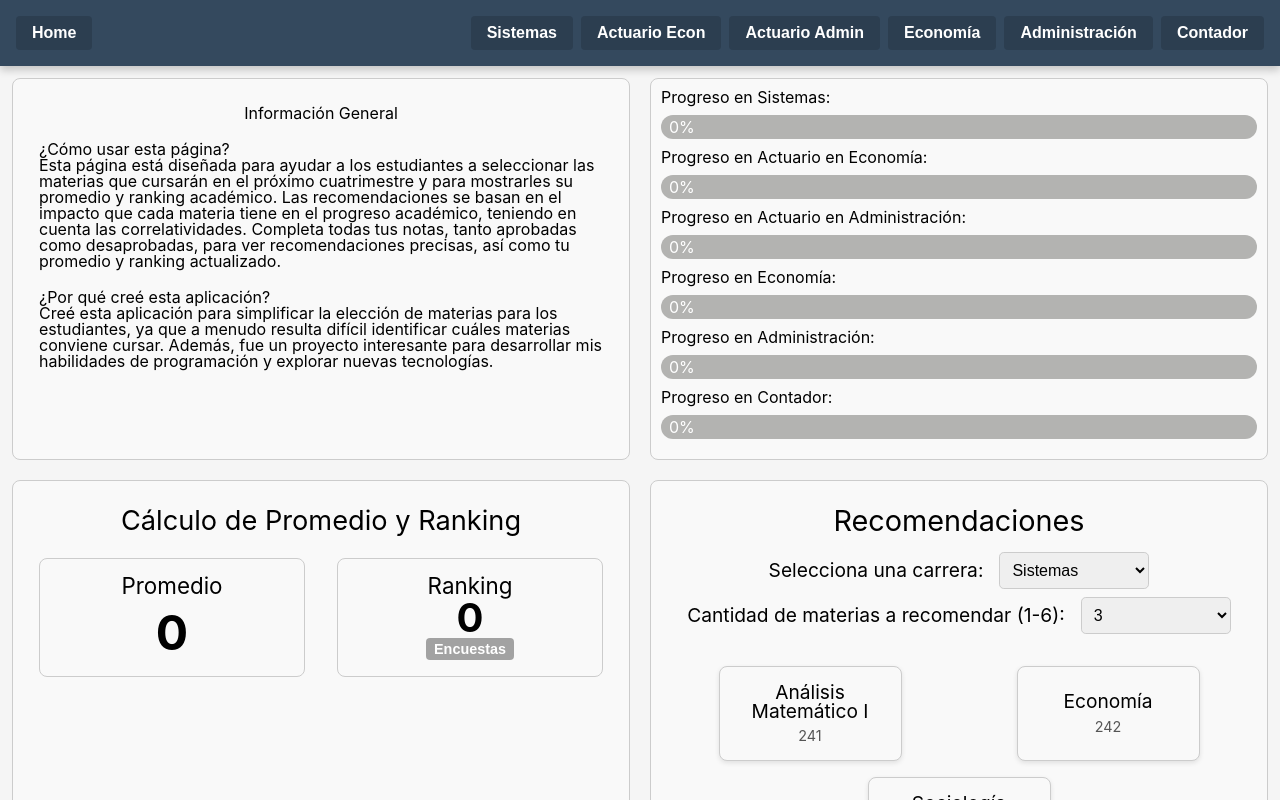
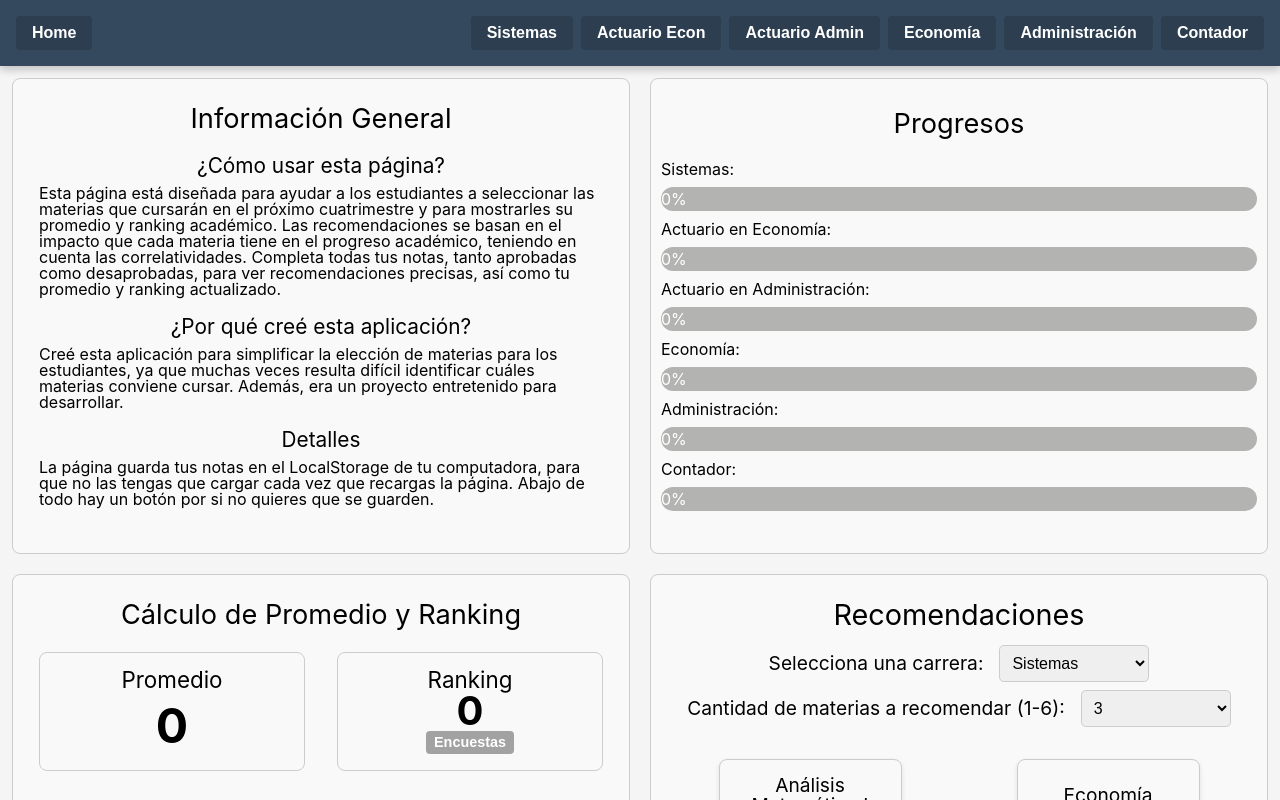
Before and after one commit to TDamonteAzpiazu/Carreras, a React (Create React App) app in the folder front/: page / in a window 1280 px wide. Shown: the top 800 px of the page. Built offline with nearby package versions, Linux system fonts and the light colour scheme.

Commit message:
Modificaciones generales de estilos en toda la pagina

```diff
--- a/front/src/components/primary/footer/footer.tsx
+++ b/front/src/components/primary/footer/footer.tsx
@@ -8,7 +8,6 @@ export const Footer = () => {
     const handleClearStorage = () => {
         localStorage.clear();
         resetStore();
-        alert('LocalStorage y estado reseteados');
     };
 
     return (
--- a/front/src/components/primary/informacionGeneral/informacionGeneral.module.css
+++ b/front/src/components/primary/informacionGeneral/informacionGeneral.module.css
@@ -5,12 +5,19 @@
 }
 
 .title {
+    font-size: 1.7rem; /* Tamaño del título */
+    margin-bottom: 1.5rem;
     text-align: center;
-    margin-bottom: 1.25rem; /* 20px */
 }
 
 .section {
     margin-bottom: 1.25rem; /* 20px */
+}
+
+.section h2 {
+    margin-bottom: 0.5rem; /* 10px */
+    text-align: center;
+    font-size: 1.3rem;
 }
 
 h2 {
--- a/front/src/components/primary/informacionGeneral/informacionGeneral.tsx
+++ b/front/src/components/primary/informacionGeneral/informacionGeneral.tsx
@@ -15,7 +15,14 @@ export const InformacionGeneral = () => {
             <section className={styles.section}>
                 <h2>¿Por qué creé esta aplicación?</h2>
                 <p>
-                    Creé esta aplicación para simplificar la elección de materias para los estudiantes, ya que a menudo resulta difícil identificar cuáles materias conviene cursar. Además, fue un proyecto interesante para desarrollar mis habilidades de programación y explorar nuevas tecnologías.
+                    Creé esta aplicación para simplificar la elección de materias para los estudiantes, ya que muchas veces resulta difícil identificar cuáles materias conviene cursar. Además, era un proyecto entretenido para desarrollar.
+                </p>
+            </section>
+
+            <section className={styles.section}>
+                <h2>Detalles</h2>
+                <p>
+                    La página guarda tus notas en el LocalStorage de tu computadora, para que no las tengas que cargar cada vez que recargas la página. Abajo de todo hay un botón por si no quieres que se guarden.
                 </p>
             </section>
         </div>
--- /dev/null
+++ b/front/src/components/primary/progresos/progresos.module.css
@@ -0,0 +1,6 @@
+.title {
+    font-size: 1.7rem; /* Tamaño del título */
+    margin-bottom: 1.5rem;
+    text-align: center;
+    margin-top: 1.3rem;
+}
--- a/front/src/components/primary/progresos/progresos.tsx
+++ b/front/src/components/primary/progresos/progresos.tsx
@@ -1,30 +1,34 @@
 import { ProgressBar } from "../../secondary/progressBar/progressBar";
+import styles from "./progresos.module.css";
 
 export const BarrasProgreso = ({ getProgreso }: { getProgreso: Function }) => {
     return (
         <div>
             <div>
-                <h3>Progreso en Sistemas:</h3>
+                <h1 className={styles.title}>Progresos</h1>
+            </div>
+            <div>
+                <h3>Sistemas:</h3>
                 <ProgressBar progreso={getProgreso('sistemas')} />
             </div>
             <div>
-                <h3>Progreso en Actuario en Economía:</h3>
+                <h3>Actuario en Economía:</h3>
                 <ProgressBar progreso={getProgreso('actuarioEconomia')} />
             </div>
             <div>
-                <h3>Progreso en Actuario en Administración:</h3>
+                <h3>Actuario en Administración:</h3>
                 <ProgressBar progreso={getProgreso('actuarioAdministracion')} />
             </div>
             <div>
-                <h3>Progreso en Economía:</h3>
+                <h3>Economía:</h3>
                 <ProgressBar progreso={getProgreso('economia')} />
             </div>
             <div>
-                <h3>Progreso en Administración:</h3>
+                <h3>Administración:</h3>
                 <ProgressBar progreso={getProgreso('administracion')} />
             </div>
             <div>
-                <h3>Progreso en Contador:</h3>
+                <h3>Contador:</h3>
                 <ProgressBar progreso={getProgreso('contador')} />
             </div>
         </div>
--- a/front/src/components/secondary/progressBar/progressBar.tsx
+++ b/front/src/components/secondary/progressBar/progressBar.tsx
@@ -1,21 +1,42 @@
+import { useEffect, useState } from 'react';
+
 export const ProgressBar = ({ progreso }: { progreso: number }) => {
+    const [displayProgress, setDisplayProgress] = useState(0);
+
+    // Usa un efecto para animar la barra de progreso cuando el componente se monta
+    useEffect(() => {
+        const timer = setTimeout(() => {
+            setDisplayProgress(progreso);
+        }, 100); // Pequeño retraso para la animación
+        return () => clearTimeout(timer); // Limpieza del timeout
+    }, [progreso]);
+
+    // Función que calcula el color basado en el progreso
+    const getProgressColor = (percentage: number) => {
+        const r = Math.floor(241 - (percentage * (241 - 39)) / 100); // Va de 241 (amarillo) a 39 (verde)
+        const g = Math.floor(196 + (percentage * (174 - 196)) / 100); // Va de 196 (amarillo) a 174 (verde)
+        const b = 15; // Mantener el componente azul constante
+
+        return `rgb(${r}, ${g}, ${b})`;
+    };
+
     const progressStyle: React.CSSProperties = {
-        width: progreso > 0 ? `${progreso}%` : '0', // Evita mostrar la barra si progreso es 0
-        backgroundColor: progreso > 0 ? '#4caf50' : 'transparent', // Solo muestra color si hay progreso
+        width: `${displayProgress}%`, // Usa el progreso animado
+        backgroundColor: getProgressColor(displayProgress), // Color cambia basado en el progreso
         height: '1.5rem',
         borderRadius: '0.75rem',
-        textAlign: progreso === 0 ? 'left' : 'center', // Alinea el texto a la izquierda
-        paddingLeft: '0.5rem', // Espaciado interno para el texto
+        textAlign: 'center', // Alinea el texto al centro
         color: 'white',
         lineHeight: '1.5rem', // Centra verticalmente el texto
         marginBottom: '0.625rem',
         marginTop: '0.625rem',
+        transition: 'width 1s ease-in-out, background-color 1s ease-in-out', // Animación suave tanto en el ancho como en el color
     };
 
     return (
         <div style={{ width: '100%', backgroundColor: '#b3b3b1', borderRadius: '0.75rem' }}>
             <div style={progressStyle}>
-                {`${progreso}%`}
+                {`${displayProgress}%`}
             </div>
         </div>
     );
```
